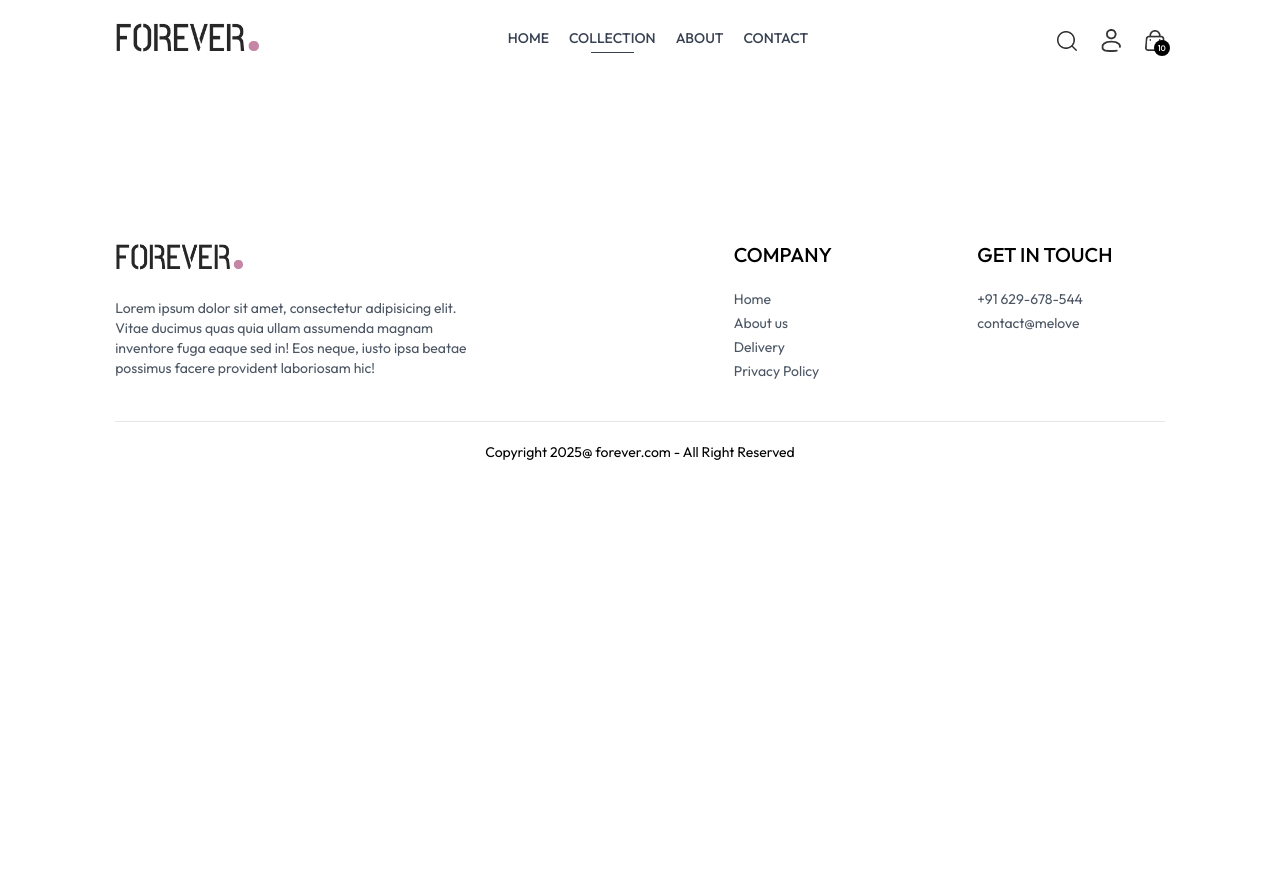
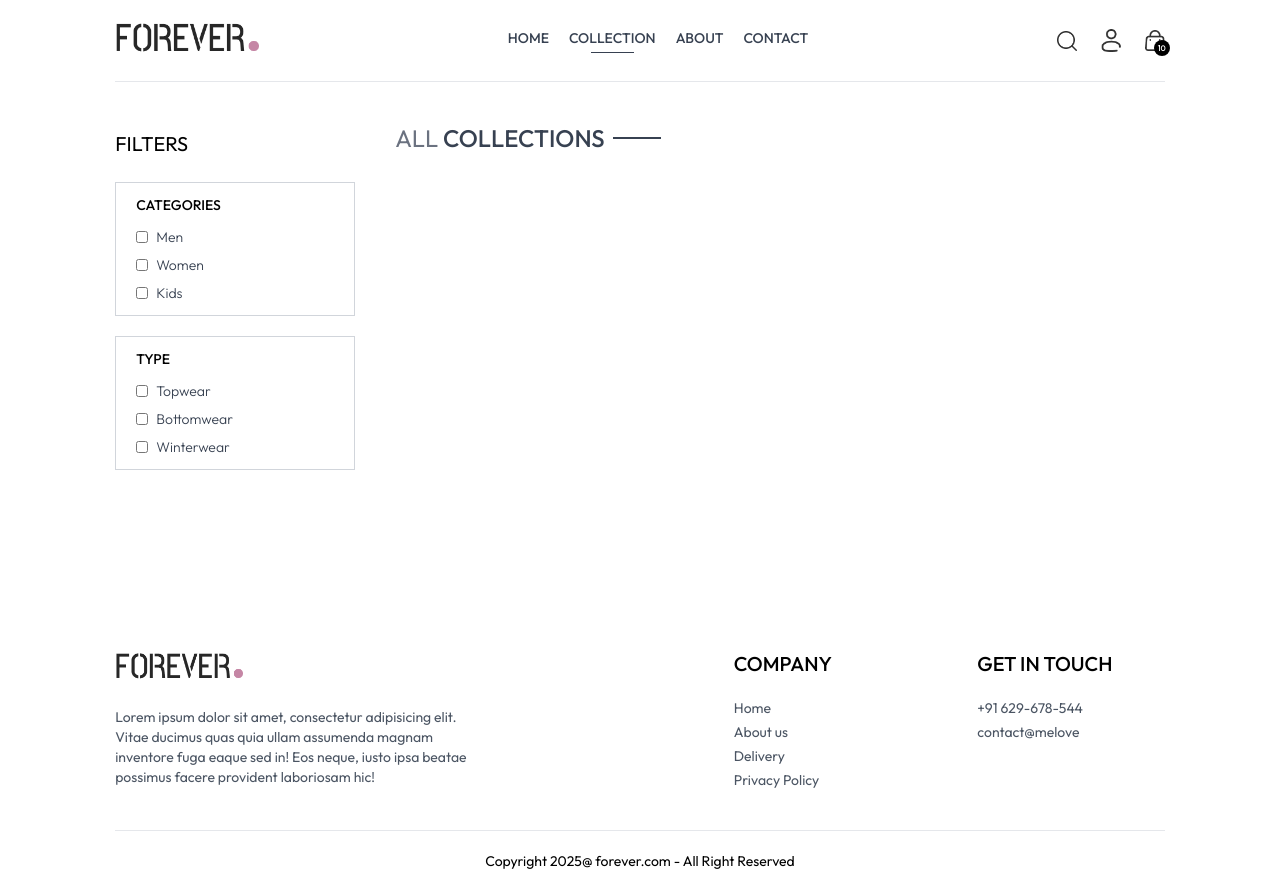
Before and after one commit to stefinsuniverse/E-Commerce, a React (Vite) app in the folder frontend/: page /Collection in a window 1280 px wide. Before the commit the page ends 800 px from the top, so only its background shows below. Built offline with nearby package versions, Linux system fonts and the light colour scheme.

Commit message:
Collection Update

```diff
--- a/frontend/src/components/LatestCollection.jsx
+++ b/frontend/src/components/LatestCollection.jsx
@@ -2,6 +2,8 @@
 import { ShopContext } from '../context/ShopContext';
 import ProductItem from './ProductItem';
 import Title from './Title';
+
+
 
 
 
@@ -10,7 +12,7 @@
   const [latestProducts, setLatestProducts] = useState([]);
 
   useEffect(() => {
-    setLatestProducts(products.slice(0-10)); // Last 8 products
+    setLatestProducts(products.slice(-8)); // Last 8 products
   }, [products]);
 
   return (
@@ -27,6 +29,7 @@
         {
         latestProducts.map((item, index) => (
           <ProductItem key={index} id={item.id} image={item.image} name={item.name} price={item.price} />
+
         ))
         }
       </div>
--- a/frontend/src/pages/Collection.jsx
+++ b/frontend/src/pages/Collection.jsx
@@ -1,9 +1,67 @@
-import React from 'react'
+import React, { useContext, useState } from 'react'
+import { ShopContext } from '../context/ShopContext'
+import { assets } from '../assets/assets';
+import Title from '../components/Title';
 
 const Collection = () => {
+
+  const { products } = useContext(ShopContext);
+  const [showFilter, setShowFilter] = useState(false);
   return (
-    <div>
+    <div className='flex flex-col sm:flex-row gap-1 sm:gap-10 pt-10 border-t'>
 
+      {/* Filter Options*/}
+      <div className='min-w-60'>
+        <p onClick={() => setShowFilter(!showFilter)} className='my-2 text-xl flex items-center cursor-pointer gap-2 '>FILTERS
+          <img className={`h-3 sm:hidden ${showFilter ? 'rotate-90' : ''} `} src={assets.dropdown_icon} alt="" />
+        </p>
+        {/*Category Filter*/}
+        <div className={`border border-gray-300 pl-5 py-3 mt-6 ${showFilter ? '' : 'hidden'} sm:block`}>
+          <p className='mb-3 text-sm font-medium'>CATEGORIES</p>
+          <div className='flex flex-col gap-2 text-sm font-light text-gray-700'>
+            <p className='flex gap-2'>
+              <input className='w-3' type="checkbox" value={'Men'} /> Men
+            </p>
+            <p className='flex gap-2'>
+              <input className='w-3' type="checkbox" value={'Women'} /> Women
+            </p>
+            <p className='flex gap-2'>
+              <input className='w-3' type="checkbox" value={'Kids'} /> Kids
+            </p>
+
+
+          </div>
+
+
+        </div>
+        {/*SubCategory Filter */}
+        <div className={`border border-gray-300 pl-5 py-3 my-5 ${showFilter ? '' : 'hidden'} sm:block`}>
+          <p className='mb-3 text-sm font-medium'>TYPE</p>
+          <div className='flex flex-col gap-2 text-sm font-light text-gray-700'>
+            <p className='flex gap-2'>
+              <input className='w-3' type="checkbox" value={'Topwear'} /> Topwear
+            </p>
+            <p className='flex gap-2'>
+              <input className='w-3' type="checkbox" value={'Bottomwear '} /> Bottomwear
+            </p>
+            <p className='flex gap-2'>
+              <input className='w-3' type="checkbox" value={'Winterwear'} /> Winterwear
+            </p>
+
+
+          </div>
+
+
+        </div>
+
+      </div>
+      {/*Right Side*/}
+      <div className='flex-1'>
+        <div className='flex justify-between text-base sm:text-2xl mb-5'>
+          <Title text1='ALL' text2='COLLECTIONS' />
+        </div>
+
+      </div>
     </div>
   )
 }
```
